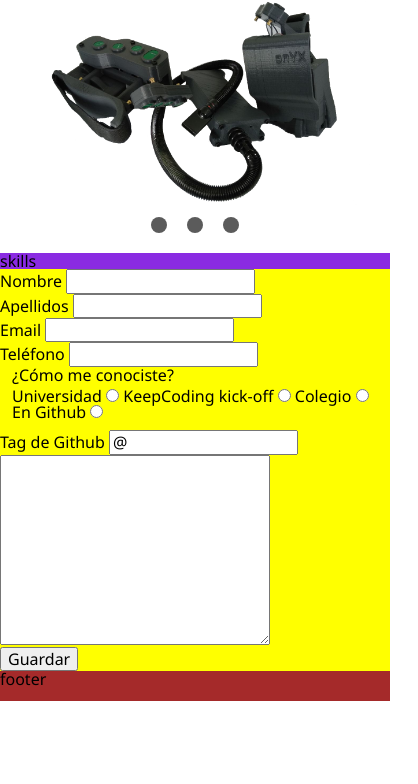
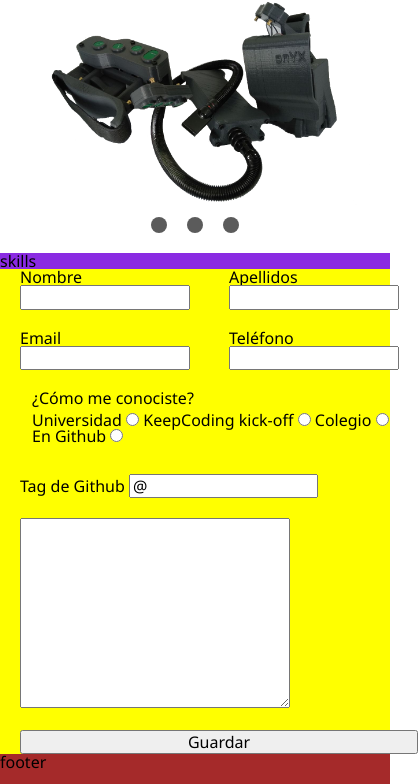
Before and after one commit to Joel-Sempere-Cobos/html-css-basics-practice, a plain HTML site: page index.html in a window 390 px wide. Shown: the part 275-1059 px from the top of the page, 418 px wide, since content can reach past the window. Before the commit the page ends 976 px from the top, so only its background shows below. Drawn offline with Linux system fonts and the light colour scheme.

Commit message:
form responsive

```diff
--- a/css/main.css
+++ b/css/main.css
@@ -114,12 +114,12 @@ nav {
     "git git"
     "description description"
     "submit submit";
+    gap: 20px;
+    margin-left: 20px;
 }
 
 .form-fname {
     grid-area: fname;
-    display: flex;
-    justify-content: space-around;
 }
 
 .form-lname {
@@ -143,11 +143,15 @@ nav {
 }
 
 .form-description {
-    grid-area: decription;
+    grid-area: description;
 }
 
 .form-submit {
     grid-area: submit;
+}
+
+.form-input{
+    max-width: 90%;
 }
 
 footer {
@@ -168,5 +172,17 @@ footer {
     .contact a:hover {
         background-color: green;
         padding: 10px 50px;
+    }
+
+    .form-display {
+    grid-template-columns: repeat(4, 25%);
+    grid-template-areas:
+    "fname lname email tel"
+    "know know know know"
+    "git git git git"
+    "description description description description"
+    "submit submit submit submit";
+
+
 
 }
--- a/index.html
+++ b/index.html
@@ -91,10 +91,10 @@ skills
 
 
     <section class="form">
-        <form action="" method="post">
-            <div>
+        <form  class="form-display" action="" method="post">
+            <div class="form-fname">
                 <label for="firstname">Nombre</label>
-                <input
+                <input class="form-input"
                     type="text"
                     required
                     id="firstname"
@@ -102,9 +102,9 @@ skills
                     >
             </div>
 
-            <div>
+            <div class="form-lname">
                 <label for="lastname">Apellidos</label>
-                <input
+                <input class="form-input"
                     type="text"
                     required
                     id="lastname"
@@ -112,9 +112,9 @@ skills
                     >
             </div>
 
-            <div>
+            <div class="form-email">
                 <label for="email">Email</label>
-                <input
+                <input class="form-input"
                     type="text"
                     required
                     id="email"
@@ -123,9 +123,9 @@ skills
                     >
             </div>
 
-            <div>
+            <div class="form-tel">
                 <label for="tel">Teléfono</label>
-                <input
+                <input class="form-input"
                     type="tel"
                     required
                     id="tel"
@@ -134,7 +134,7 @@ skills
                     >
             </div>
 
-            <fieldset aria-required="true">
+            <fieldset class="form-know" aria-required="true">
                 <legend>¿Cómo me conociste?</legend>
                     <label for="universidad">Universidad</label>
                     <input
@@ -163,7 +163,7 @@ skills
 
             </fieldset>
 
-            <div>
+            <div  class="form-git">
                 <label for="github">Tag de Github</label>
                 <input
                     type="text"
@@ -174,7 +174,7 @@ skills
                     value="@"
                     >
             </div>
-            <div>
+            <div class="form-description">
                 <textarea
                     name="description"
                     id="description"
@@ -188,7 +188,7 @@ skills
             </div>
 
 
-            <input type="submit" value="Guardar">
+            <input  class="form-submit" type="submit" value="Guardar">
         </form>
     </section>
 
```
